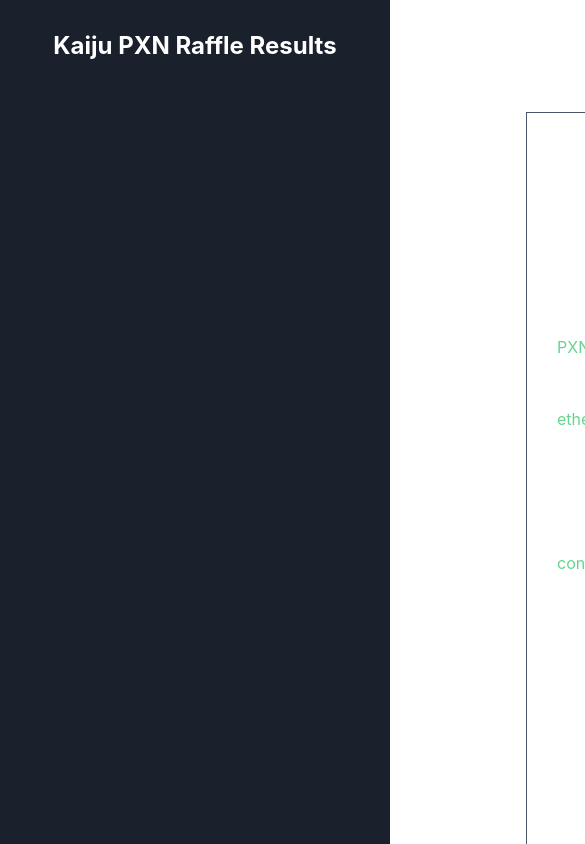
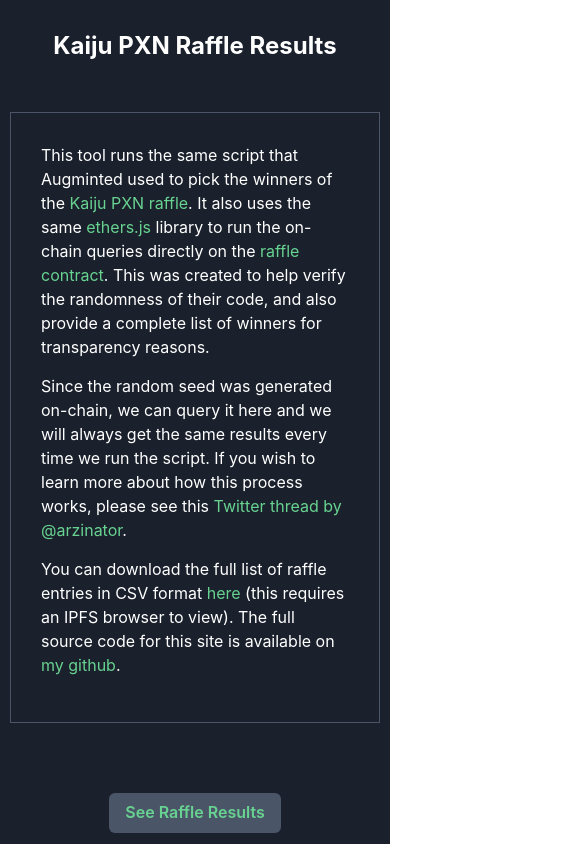
Before and after one commit to Oktalize/kaiju-pxn-raffle-web, a Next.js app: page / in a window 390 px wide. Shown: the top 844 px of the page, 585 px wide, since content can reach past the window. Built offline with nearby package versions, Linux system fonts and the light colour scheme.

Commit message:
Fix mobile bug

```diff
--- a/src/pages/index.tsx
+++ b/src/pages/index.tsx
@@ -49,13 +49,14 @@
           Kaiju PXN Raffle Results
         </Heading>
       </Flex>
-      <Flex p="10px" mx="516px">
+      <Flex p="10px" justifyContent="center">
         <Box
           border="1px"
           borderColor="gray.600"
           p="30px"
           mb="60px"
           textAlign="left"
+          width="600px"
         >
           <Text mb="15px">
             This tool runs the same script that Augminted used to pick the
```
